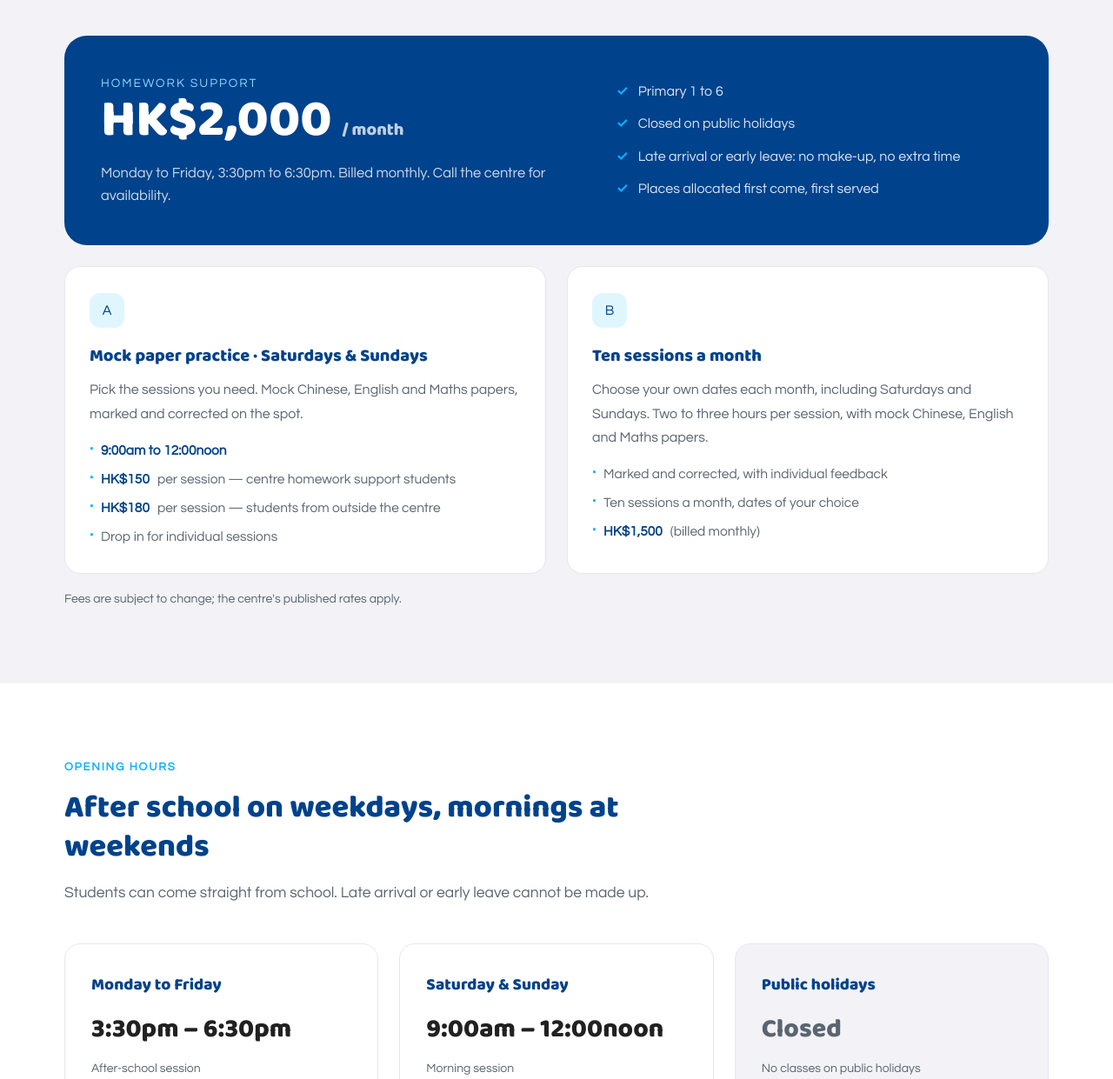
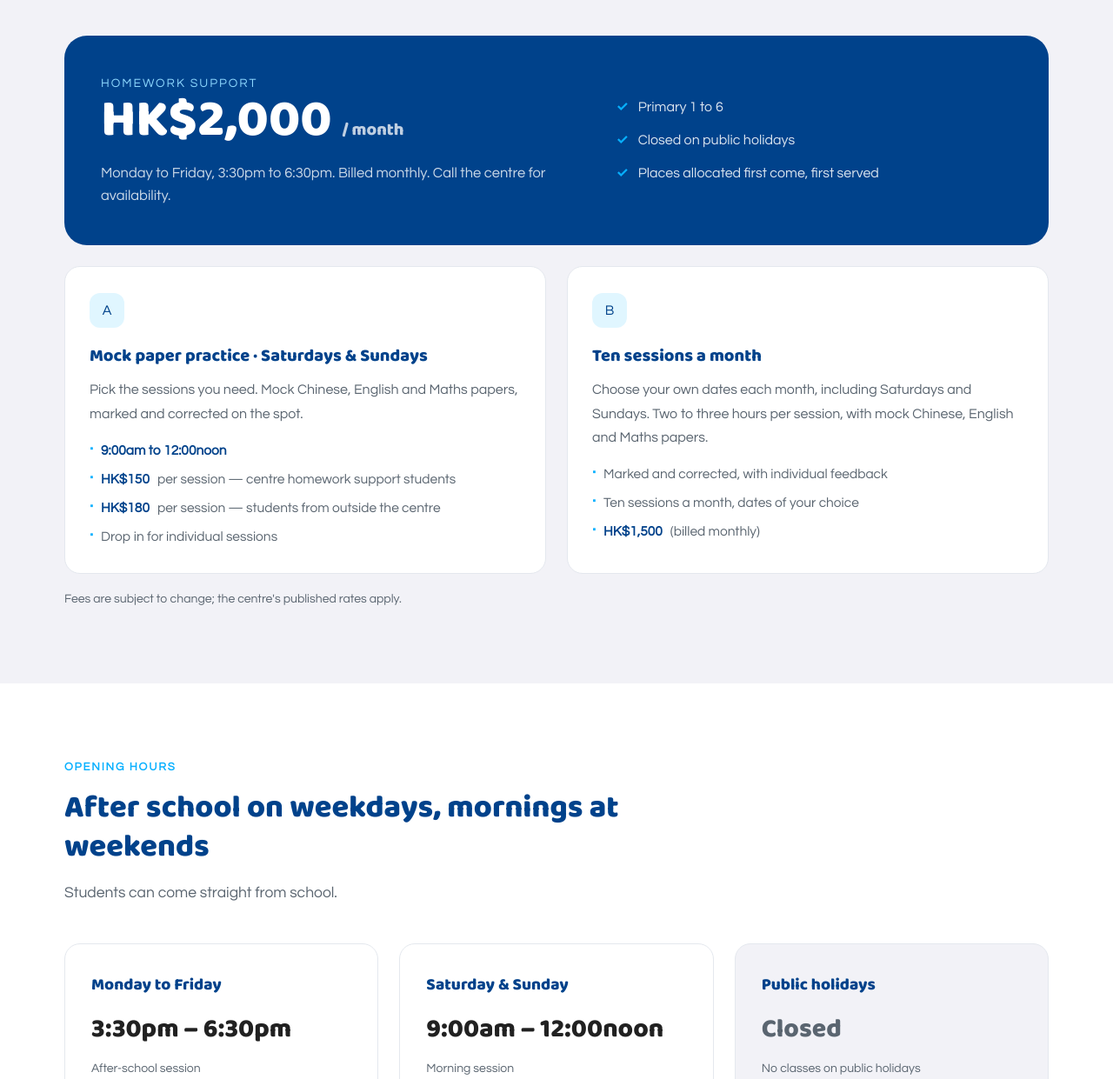
Before and after one commit to kamtochan22/seaworthy-centre, a plain HTML site: page en/index.html in a window 1280 px wide. Shown: the part 2074-3315 px from the top of the page at 87% size. Drawn offline with Linux system fonts and the light colour scheme.

Commit message:
Remove late-arrival/no-make-up note from Seaworthy site

```diff
--- a/en/index.html
+++ b/en/index.html
@@ -107,7 +107,6 @@
       <ul>
         <li>Primary 1 to 6</li>
         <li>Closed on public holidays</li>
-        <li>Late arrival or early leave: no make-up, no extra time</li>
         <li>Places allocated first come, first served</li>
       </ul>
     </div>
@@ -145,7 +144,7 @@
     <div class="sec-head">
       <span class="kicker">Opening hours</span>
       <h2>After school on weekdays, mornings at weekends</h2>
-      <p>Students can come straight from school. Late arrival or early leave cannot be made up.</p>
+      <p>Students can come straight from school.</p>
     </div>
     <div class="grid-3">
       <div class="time-card">
```
Also changed, not shown: index.html (+1 -2 lines).
